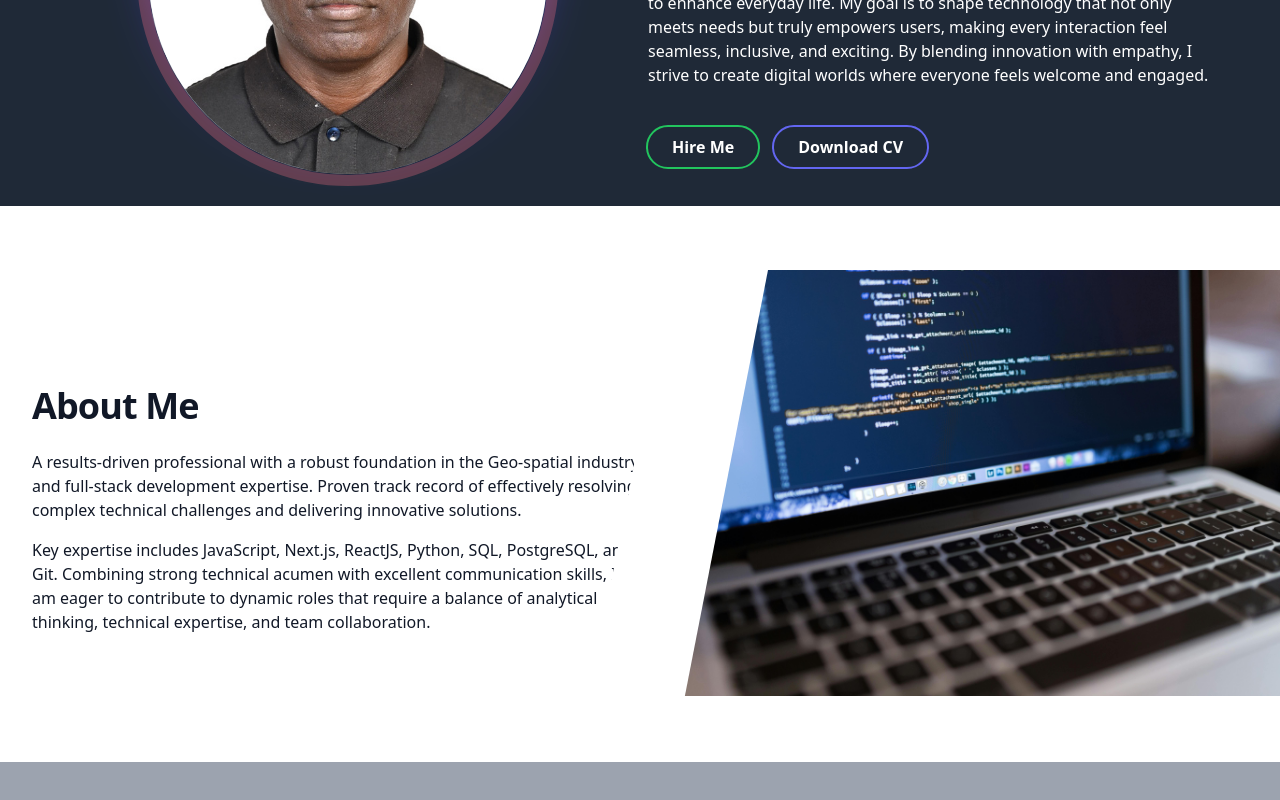
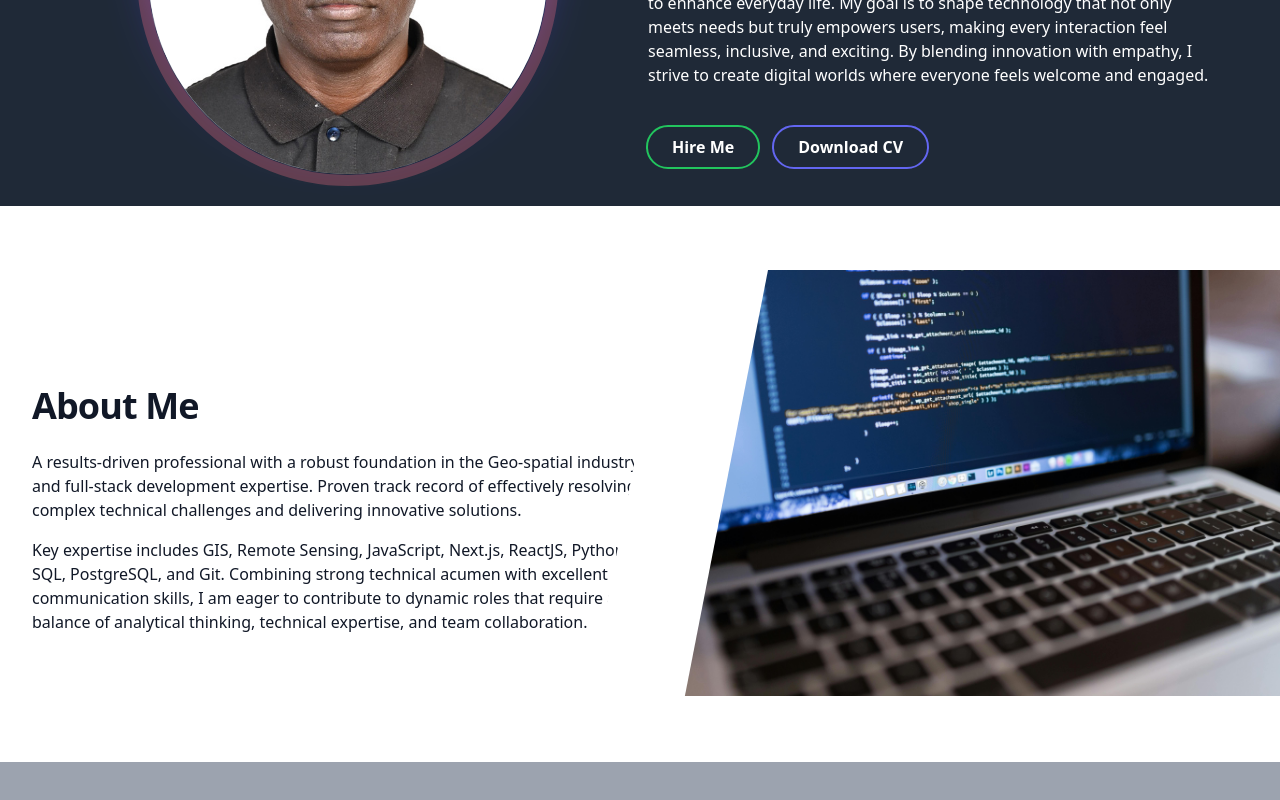
Before and after one commit to Akisa-Moruri/Portfolio, a React (Vite) app: page / in a window 1280 px wide. Shown: the part 360-1160 px from the top of the page. Built offline with nearby package versions, Linux system fonts and the light colour scheme.

Commit message:
homepage and about me edits

```diff
--- a/src/Components/About.jsx
+++ b/src/Components/About.jsx
@@ -27,7 +27,7 @@ function About() {
                 A results-driven professional with a robust foundation in the Geo-spatial industry and full-stack development expertise. Proven track record of effectively resolving complex technical challenges and delivering innovative solutions.
               </p>
               <p className="mt-4 text-gray-900">
-                Key expertise includes JavaScript, Next.js, ReactJS, Python, SQL, PostgreSQL, and Git. Combining strong technical acumen with excellent communication skills, I am eager to contribute to dynamic roles that require a balance of analytical thinking, technical expertise, and team collaboration.
+                Key expertise includes GIS, Remote Sensing, JavaScript, Next.js, ReactJS, Python, SQL, PostgreSQL, and Git. Combining strong technical acumen with excellent communication skills, I am eager to contribute to dynamic roles that require a balance of analytical thinking, technical expertise, and team collaboration.
               </p>
             </header>
           </main>
--- a/src/Components/Home.jsx
+++ b/src/Components/Home.jsx
@@ -37,7 +37,12 @@ function Home() {
           <h2 className="capitalize text-green-400">I'm <span className="typing text-indigo-600 dark:text-indigo-600">fullstack developer</span></h2>
           <p>I'm passionate about crafting digital experiences that push the boundaries of creativity, technology, and human connection. Right now, I’m focused on building products that put people first—accessible, intuitive, and designed to enhance everyday life. My goal is to shape technology that not only meets needs but truly empowers users, making every interaction feel seamless, inclusive, and exciting. By blending innovation with empathy, I strive to create digital worlds where everyone feels welcome and engaged.</p>
           <div className="mt-6 flex sm:flex-row flex-col gap-4 sm:justify-start justify-center">
-            <button className="p-2 px-6 text-white font-semibold rounded-full outline outline-2 outline-green-500 hover:bg-green-600 transition ease-in-out delay-150"> <a href="tel:0795105127">Hire Me</a></button>
+          <button className="p-2 px-6 text-white font-semibold rounded-full outline outline-2 outline-green-500 hover:bg-green-600 transition ease-in-out delay-150">
+  <a href="https://wa.me/254795105127?text=<>" target="_blank" rel="noopener noreferrer">
+    Hire Me
+  </a>
+</button>
+
             <button className="p-2 px-6 text-white font-semibold rounded-full outline outline-2 outline-indigo-500 hover:bg-indigo-600 transition ease-in-out delay-150">Download CV</button>
           </div>
         </div>
```
